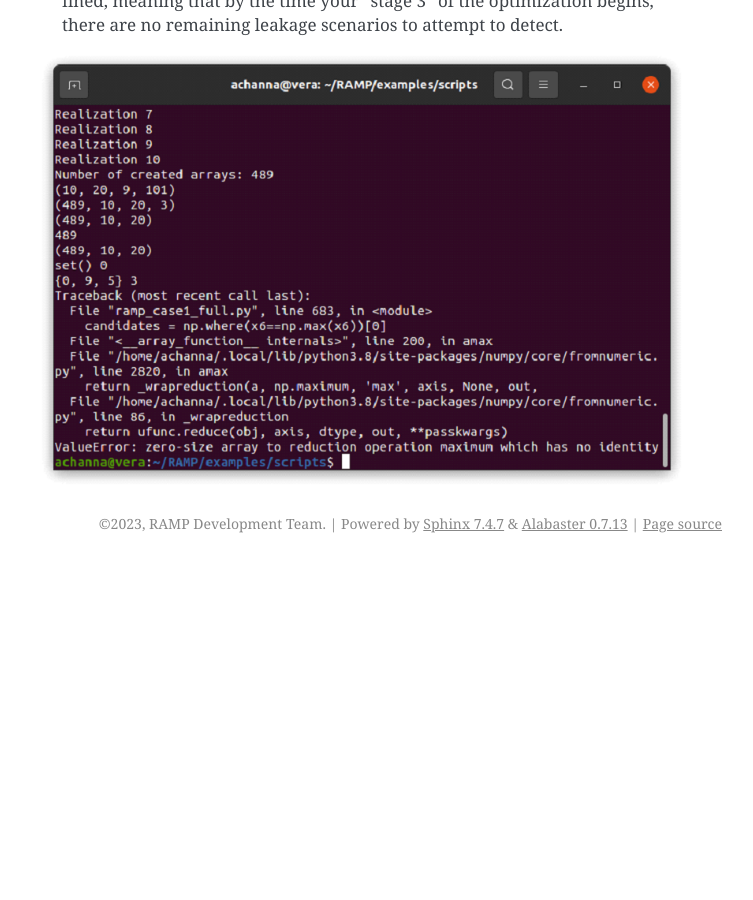
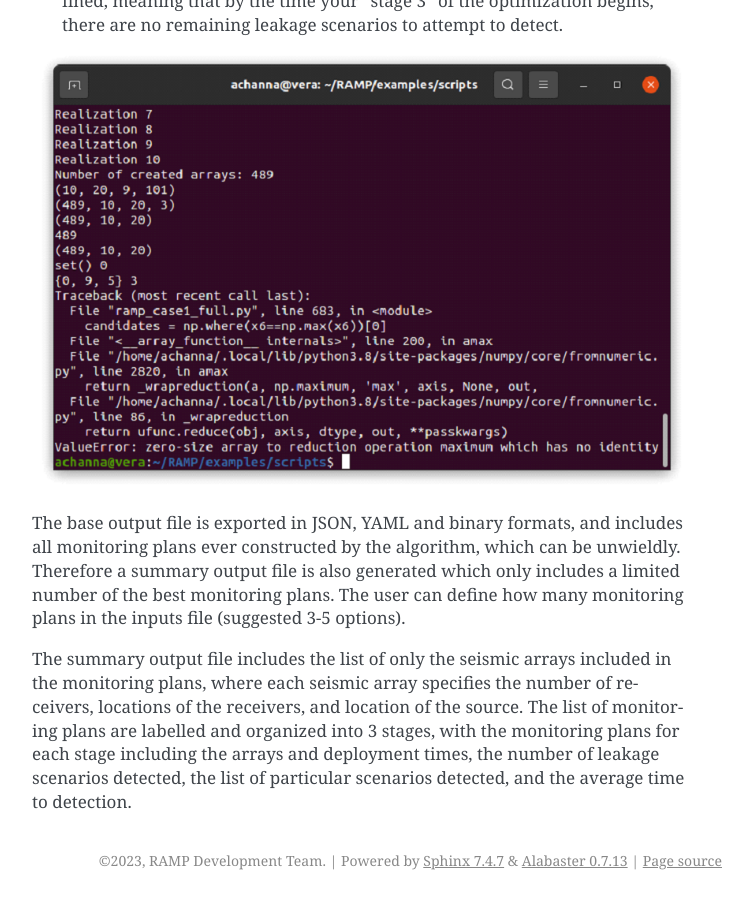
Before and after one commit to ShaparakSalek/RAMP, a Sphinx documentation site: the page built from documentation/use_cases/source/use_case1.rst, in a window 1280 px wide and 900 px high, scrolled down 2985 px. Shown: the whole window, without its empty margins (388-1141 px from the left). Built offline with Sphinx 7.4.7, drawn with Linux system fonts in a browser that asks for light colours; before the commit the page ends 3548 px from its top, so only the background shows below that.

Commit message:
Update use_case1.rst

```diff
--- a/documentation/use_cases/source/use_case1.rst
+++ b/documentation/use_cases/source/use_case1.rst
@@ -101,3 +101,7 @@ plan by determining ideal locations and timings for seismic surveys.
 .. image:: images/uc1/error2.png
    :align: center
    :alt: Error Messages #2
+
+The base output file is exported in JSON, YAML and binary formats, and includes all monitoring plans ever constructed by the algorithm, which can be unwieldly. Therefore a summary output file is also generated which only includes a limited number of the best monitoring plans. The user can define how many monitoring plans in the inputs file (suggested 3-5 options).
+
+The summary output file includes the list of only the seismic arrays included in the monitoring plans, where each seismic array specifies the number of receivers, locations of the receivers, and location of the source. The list of monitoring plans are labelled and organized into 3 stages, with the monitoring plans for each stage including the arrays and deployment times, the number of leakage scenarios detected, the list of particular scenarios detected, and the average time to detection.
```
